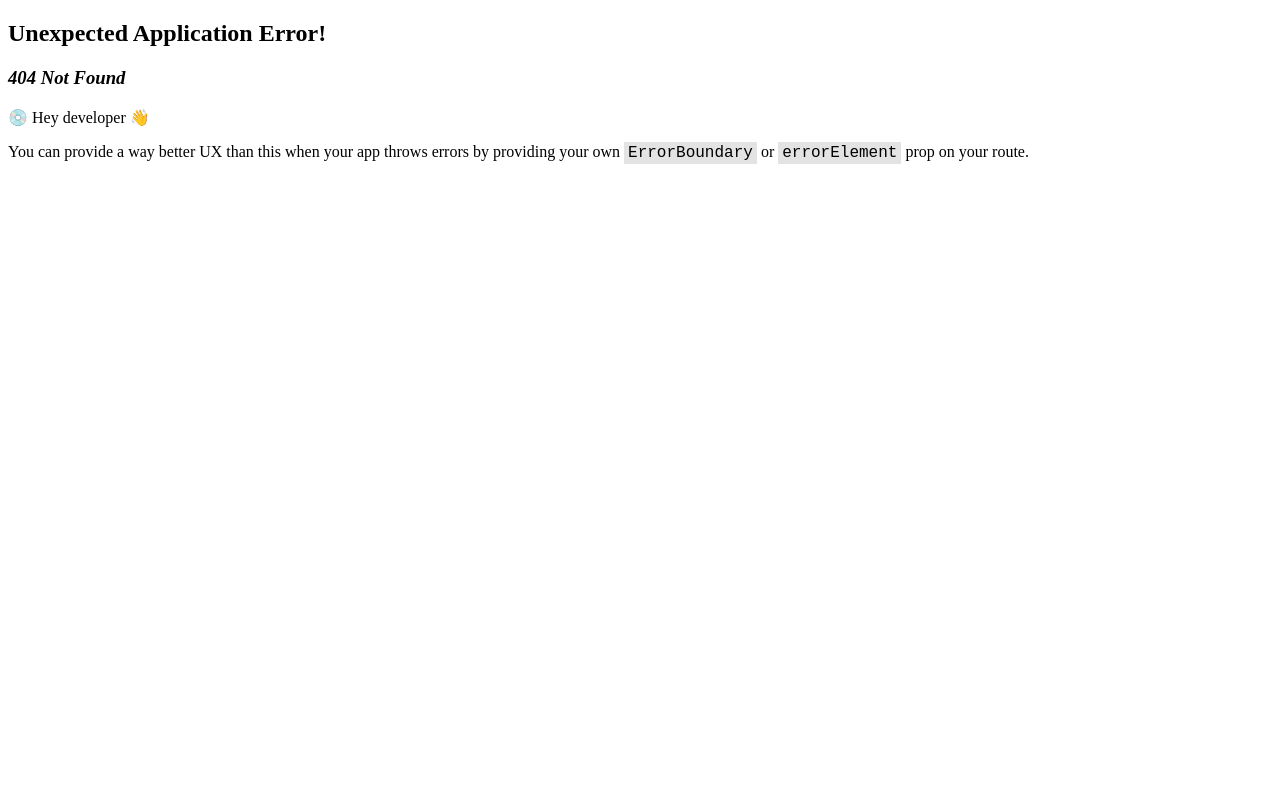
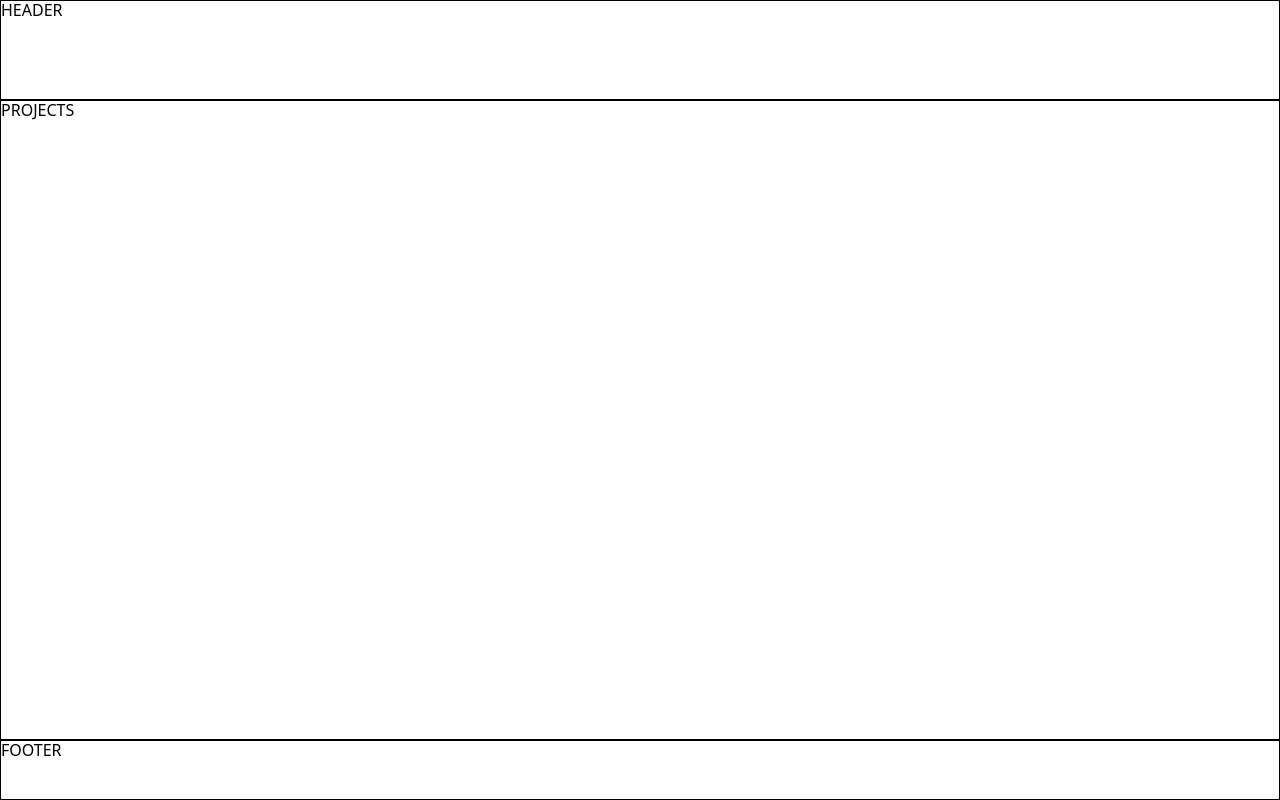
Before and after one commit to ismael29h/mi-porfolio, a React (Vite) app: page /proyectos in a window 1280 px wide. Before the commit this address had no page. Built offline with nearby package versions, Linux system fonts and the light colour scheme.

Commit message:
Estructura del rooter definida

```diff
--- a/package.json
+++ b/package.json
@@ -11,6 +11,11 @@
         "format": "prettier --write ."
     },
     "dependencies": {
+        "@emotion/react": "^11.11.1",
+        "@emotion/styled": "^11.11.0",
+        "@fontsource/roboto": "^5.0.3",
+        "@mui/icons-material": "^5.11.16",
+        "@mui/material": "^5.13.5",
         "react": "^18.2.0",
         "react-dom": "^18.2.0",
         "react-router-dom": "^6.13.0"
--- /dev/null
+++ b/src/components/footer/Footer.jsx
@@ -0,0 +1,3 @@
+export default function Footer() {
+    return <div>FOOTER</div>;
+}
--- /dev/null
+++ b/src/components/header/Header.jsx
@@ -0,0 +1,3 @@
+export default function Header() {
+    return <div>HEADER</div>;
+}
--- a/src/main.jsx
+++ b/src/main.jsx
@@ -1,19 +1,16 @@
 import React from 'react';
 import ReactDOM from 'react-dom/client';
 import Root from './routes/Root.jsx';
+import Header from './components/header/Header.jsx';
+import Footer from './components/footer/Footer.jsx';
 import './styles/index.css';
 
-import { createBrowserRouter, RouterProvider } from 'react-router-dom';
-
-const router = createBrowserRouter([
-    {
-        path: '/',
-        element: <Root />,
-    },
-]);
+ReactDOM.createRoot(document.getElementById('header')).render(<Header />);
 
 ReactDOM.createRoot(document.getElementById('main')).render(
     <React.StrictMode>
-        <RouterProvider router={router} />
+        <Root />
     </React.StrictMode>
 );
+
+ReactDOM.createRoot(document.getElementById('footer')).render(<Footer />);
--- /dev/null
+++ b/src/pages/error404/Error404.jsx
@@ -0,0 +1,3 @@
+export default function Error404() {
+    return <div>ERROR404</div>;
+}
--- a/src/pages/home/Home.jsx
+++ b/src/pages/home/Home.jsx
@@ -0,0 +1,3 @@
+export default function Home() {
+    return <div>HOME</div>;
+}
--- a/src/pages/projects/Projects.jsx
+++ b/src/pages/projects/Projects.jsx
@@ -0,0 +1,3 @@
+export default function Projects() {
+    return <div>PROJECTS</div>;
+}
--- a/src/pages/skills/Skills.jsx
+++ b/src/pages/skills/Skills.jsx
@@ -0,0 +1,3 @@
+export default function Skills() {
+    return <div>SKILLS</div>;
+}
--- a/src/routes/Root.jsx
+++ b/src/routes/Root.jsx
@@ -1,3 +1,30 @@
+import Home from '../pages/home/Home.jsx';
+import Skills from '../pages/skills/Skills.jsx';
+import Projects from '../pages/projects/Projects.jsx';
+import Error404 from '../pages/error404/Error404.jsx';
+
+import { createBrowserRouter, RouterProvider } from 'react-router-dom';
+
+const router = createBrowserRouter([
+    {
+        path: '/',
+        element: <Home />,
+        errorElement: <Error404 />,
+    },
+    {
+        path: '/inicio',
+        element: <Home />,
+    },
+    {
+        path: '/habilidades',
+        element: <Skills />,
+    },
+    {
+        path: '/proyectos',
+        element: <Projects />,
+    },
+]);
+
 export default function Root() {
-    return <div>ROOT</div>;
+    return <RouterProvider router={router} />;
 }
--- a/src/styles/index.css
+++ b/src/styles/index.css
@@ -1,9 +1,27 @@
-@import './index.css';
+@import './normalize.css';
 
 :root {
     font-size: 62.5%;
+    --header: 10rem;
+    --footer: 6rem;
 }
 
 body {
     font-size: 1.6rem;
 }
+
+body > * {
+    border: 1px solid black;
+}
+
+#header {
+    height: var(--header);
+}
+
+#main {
+    min-height: calc(100vh - var(--header) - var(--footer));
+}
+
+#footer {
+    height: var(--footer);
+}
```
Also changed, not shown: src/pages/error404/Error404.module.css (added), 2 other files (tests, documents, lock files or other folders).
